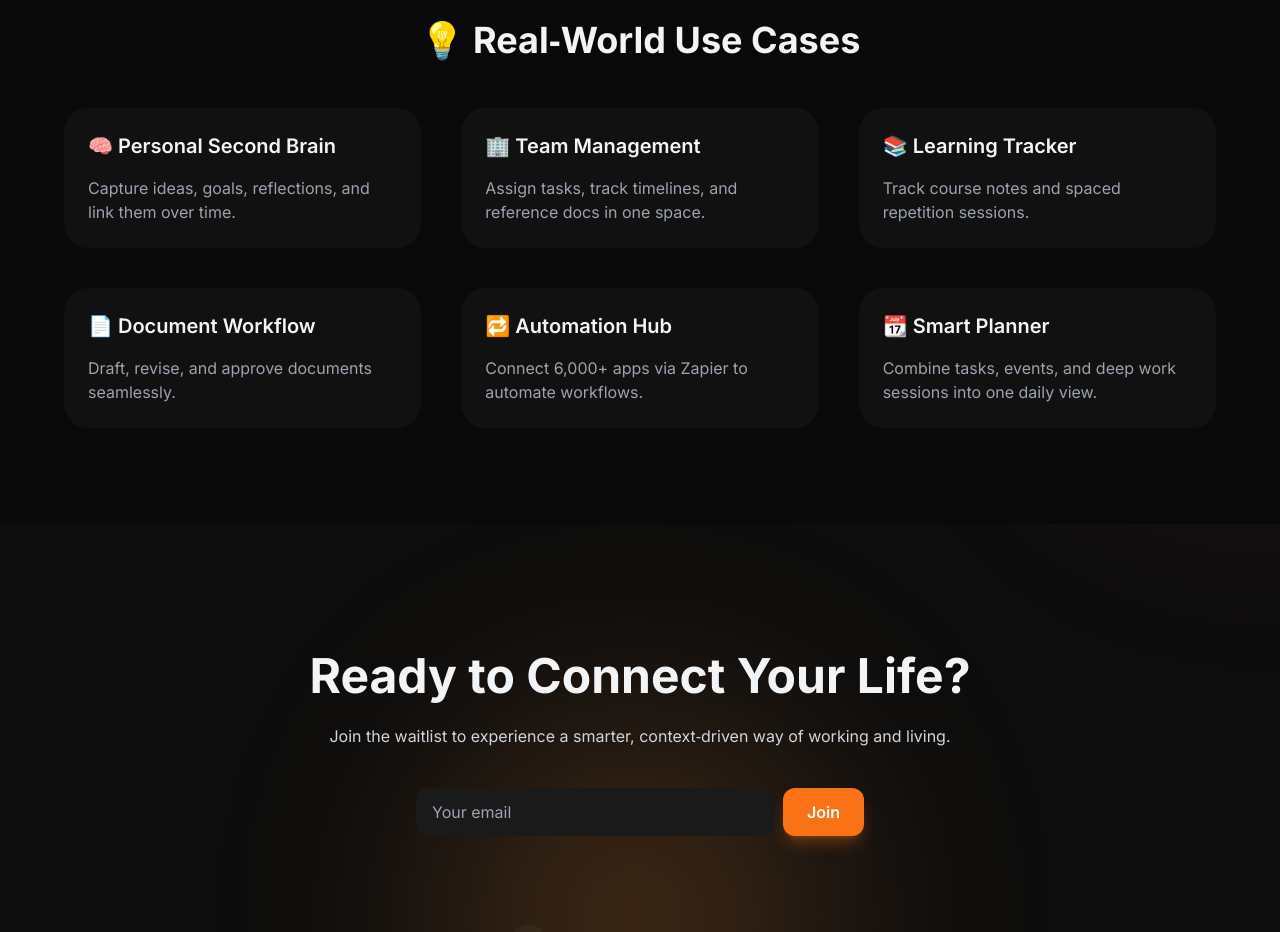
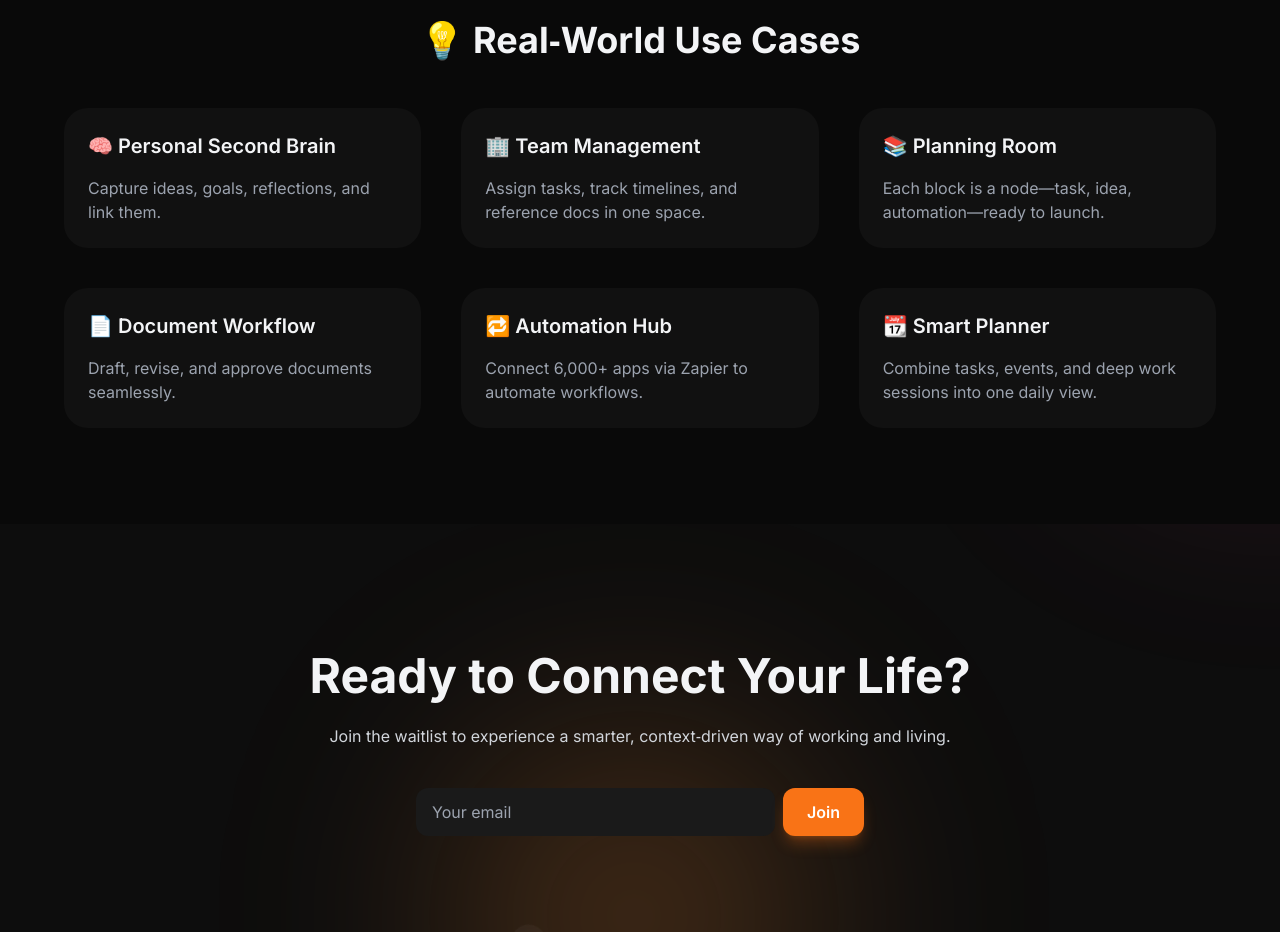
Before and after one commit to Quantegies/usenode, a plain HTML site: page index.html in a window 1280 px wide. Shown: the part 1588-2520 px from the top of the page. Drawn offline with nearby package versions, Linux system fonts and the light colour scheme.

Commit message:
index.html

```diff
--- a/index.html
+++ b/index.html
@@ -126,15 +126,15 @@
       <!-- Use Case Card -->
       <div class="bg-[#111] rounded-3xl p-6 flex flex-col gap-4 hover:scale-105 transition">
         <h3 class="text-xl font-semibold">🧠 Personal Second Brain</h3>
-        <p class="text-gray-400">Capture ideas, goals, reflections, and link them over time.</p>
+        <p class="text-gray-400">Capture ideas, goals, reflections, and link them.</p>
       </div>
       <div class="bg-[#111] rounded-3xl p-6 flex flex-col gap-4 hover:scale-105 transition">
         <h3 class="text-xl font-semibold">🏢 Team Management</h3>
         <p class="text-gray-400">Assign tasks, track timelines, and reference docs in one space.</p>
       </div>
       <div class="bg-[#111] rounded-3xl p-6 flex flex-col gap-4 hover:scale-105 transition">
-        <h3 class="text-xl font-semibold">📚 Learning Tracker</h3>
-        <p class="text-gray-400">Track course notes and spaced repetition sessions.</p>
+        <h3 class="text-xl font-semibold">📚 Planning Room</h3>
+        <p class="text-gray-400">Each block is a node—task, idea, automation—ready to launch.</p>
       </div>
       <div class="bg-[#111] rounded-3xl p-6 flex flex-col gap-4 hover:scale-105 transition">
         <h3 class="text-xl font-semibold">📄 Document Workflow</h3>
```
